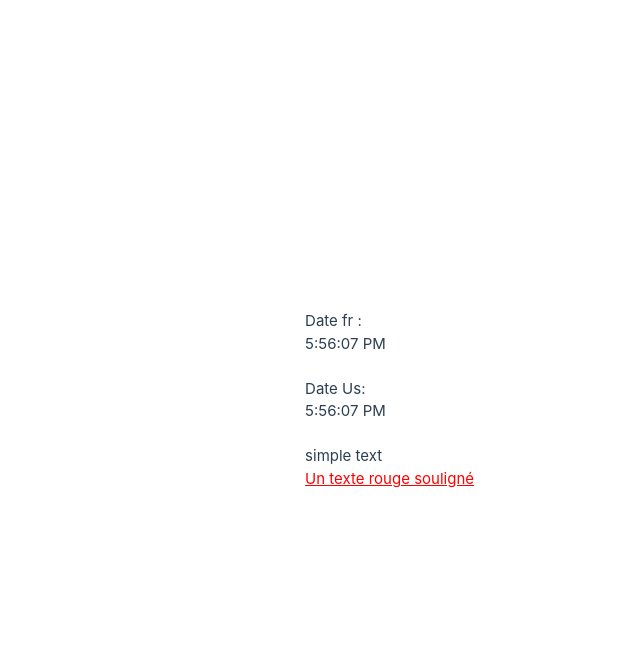
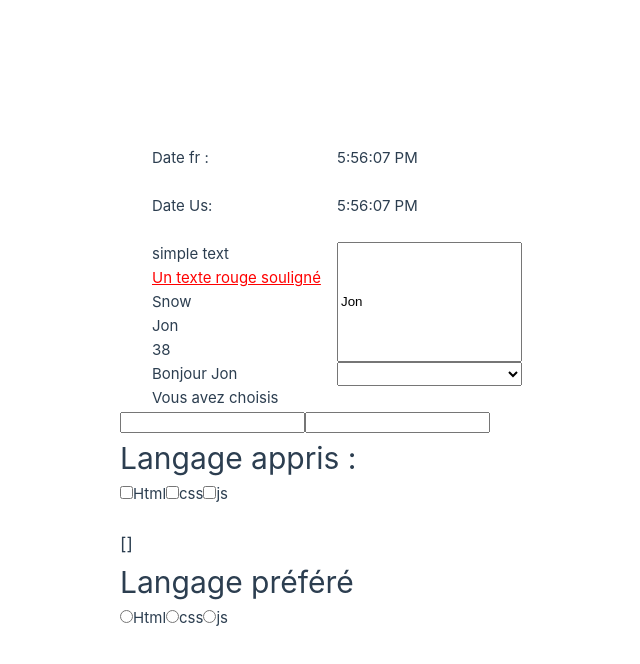
Before and after one commit to manu-cj/vue3-par-la-pratique, a Vue app: page / in a window 1280 px wide. Shown: the top 664 px of the page, without its empty margins (86-726 px from the left). Built offline with nearby package versions, Linux system fonts and the light colour scheme.

Commit message:
v-model, v-bind

```diff
--- a/src/App.vue
+++ b/src/App.vue
@@ -1,13 +1,12 @@
 <script setup>
 import FirstApp from "./components/FirstApp.vue";
+
+
 </script>
 
 <template>
   <header>
-
-    <div class="wrapper">
       <FirstApp/>
-    </div>
   </header>
 
   <main>
@@ -16,30 +15,5 @@ import FirstApp from "./components/FirstApp.vue";
 </template>
 
 <style scoped>
-header {
-  line-height: 1.5;
-}
 
-.logo {
-  display: block;
-  margin: 0 auto 2rem;
-}
-
-@media (min-width: 1024px) {
-  header {
-    display: flex;
-    place-items: center;
-    padding-right: calc(var(--section-gap) / 2);
-  }
-
-  .logo {
-    margin: 0 2rem 0 0;
-  }
-
-  header .wrapper {
-    display: flex;
-    place-items: flex-start;
-    flex-wrap: wrap;
-  }
-}
 </style>
--- a/src/components/FirstApp.vue
+++ b/src/components/FirstApp.vue
@@ -1,5 +1,5 @@
 <template>
-  <div>
+  <div id="app">
     <p>Date fr :</p> {{dateFr}}<br><br>
 
     <p>Date  Us:</p> {{dateUs}}<br><br>
@@ -7,22 +7,55 @@
     <div v-bind:id="id">
       <p v-text="textBrut"></p>
       <p v-html="textHtml"></p>
+      <p v-text="personne.nom"></p>
+      <p v-html="personne.prenom"></p>
+      <p v-text="personne.age"></p>
     </div>
-
+    <input type="text" v-model="personne.prenom"> Bonjour {{personne.prenom}}
+    <select v-model="ville">
+      <option>Madrid</option>
+      <option>Paris</option>
+      <option>Rome</option>
+    </select>
+    Vous avez choisis {{ville}}
   </div>
+  <input type="text" v-on:keyup="recopie" v-model="texte1">
+  <input type="text" v-bind:value="texte2">
+  <h1>Langage appris :</h1>
+  <input type="checkbox" v-model="caseCocher" value="html"><label>Html</label>
+  <input type="checkbox" v-model="caseCocher" value="css"><label>css</label>
+  <input type="checkbox" v-model="caseCocher" value="js"><label>js</label>
+  <br><br>
+  <h3>{{caseCocher}}</h3>
+  <h1>Langage préféré</h1>
+  <input type="radio" v-model="favorite" value="html"><label>Html</label>
+  <input type="radio" v-model="favorite" value="css"><label>css</label>
+  <input type="radio" v-model="favorite" value="js"><label>js</label>
+  <br><br>
+  {{favorite}}
 </template>
 
 <script>
+
   export default {
   name: "FirstApp",
-
       data() {
         return {
           d: new Date(),
-          url : "../assets/logo.svg",
-          id : "vue",
-          textBrut : "simple text",
-          textHtml : "<font color ='red'><u>Un texte rouge souligné</u></font>"
+          url: "../assets/logo.svg",
+          id: "vue",
+          textBrut: "simple text",
+          textHtml: "<font color ='red'><u>Un texte rouge souligné</u></font>",
+          personne: {
+            nom: "Snow",
+            prenom: "Jon",
+            age: 38
+          },
+          ville : '',
+          texte1 : '',
+          texte2 : '',
+          caseCocher : [],
+          favorite : ''
         }
       },
       computed: {
@@ -33,8 +66,28 @@ export default {
         dateUs() {
           return this.d.toLocaleTimeString('en-US')
         }
+      },
+
+    methods: {
+      recopie() {
+        this.texte2 = this.texte1.toUpperCase()
       }
+    },
+
+
+
+
+
+
+
   }
+
+
+
+
+
+
+
 </script>
 
 <style scoped>
```
Lines whose indentation alone changed are shown as unchanged.
